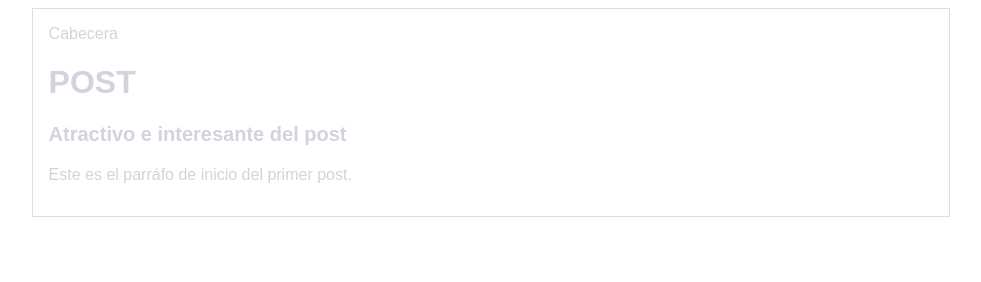
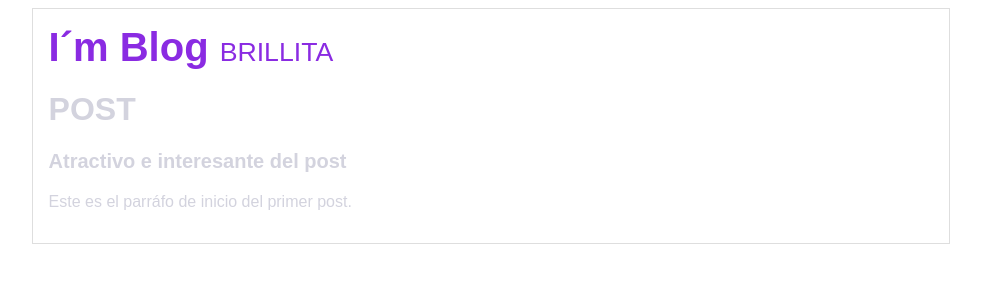
Before and after one commit to MiriHdez/blogMe, a plain HTML site: page blogpost.html in a window 1280 px wide. Shown: the whole page, without its empty margins (149-1130 px from the left). Drawn offline with Linux system fonts and the light colour scheme.

Commit message:
Se agrega title

```diff
--- a/blogpost.html
+++ b/blogpost.html
@@ -6,7 +6,7 @@
   <body>
     <div id="container">
       <div id="cabecera">
-        Cabecera
+        I´m Blog <span id="spTitle">BRILLITA</span>
       </div>
       <h1>POST</h1>
       <div id="post">
--- a/javascript/src/css/style_p.css
+++ b/javascript/src/css/style_p.css
@@ -10,7 +10,15 @@ body{
   border: 1px solid #DEDEDE;
   margin: 0 auto;
 }
-
+#cabecera{
+  font-weight: bold;
+  font-size: 30pt;
+  color: blueviolet;
+}
+#spTitle{
+  font-weight: normal;
+  font-size: 20pt;;
+}
 #container h3{
   font-size: 15pt;
 }
```
